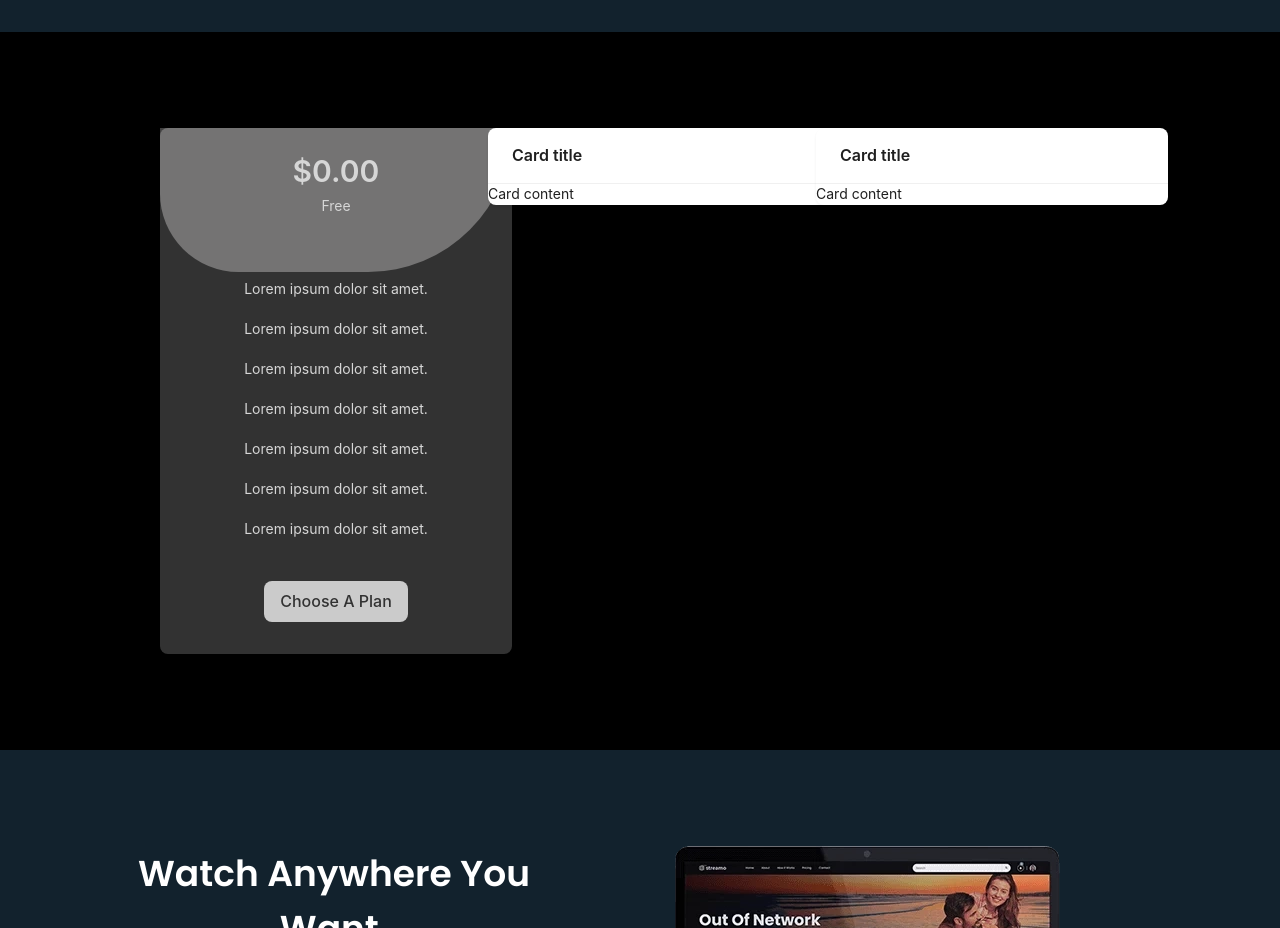
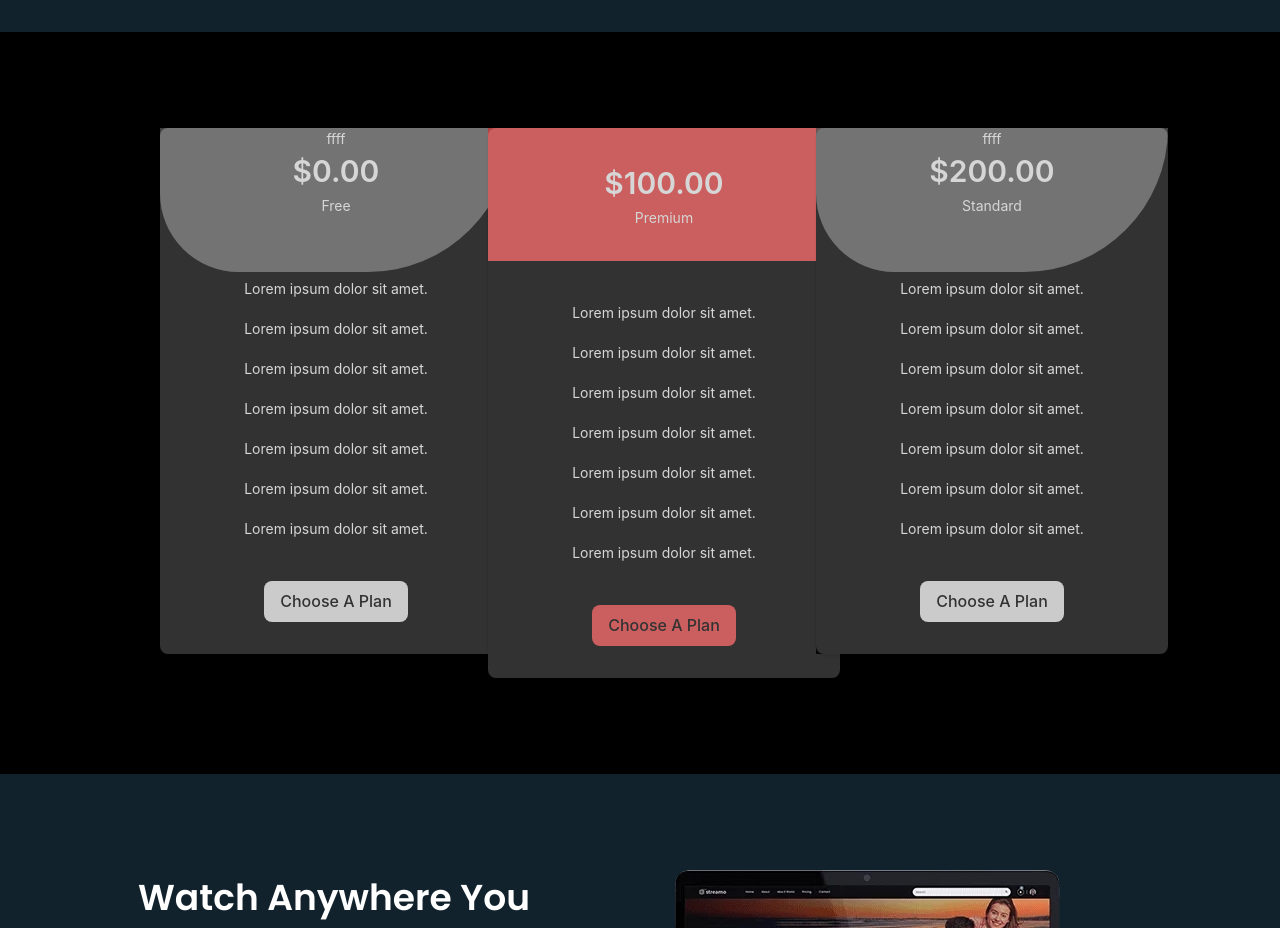
Before and after one commit to SrinivasulaReddy-pixel/ub_netflix, a React (Create React App) app: page / in a window 1280 px wide. Shown: the part 1620-2548 px from the top of the page. Built offline with nearby package versions, Linux system fonts and the light colour scheme.

Commit message:
created cards for subscription pages

```diff
--- a/src/components/subscrictionSection/subscrictionSection.css
+++ b/src/components/subscrictionSection/subscrictionSection.css
@@ -12,7 +12,6 @@
     text-align: center;
     opacity: 0.80;
     background-color: var(--secondary-color);
-
 }
 .subscription-section-card-title{
     color: white;
@@ -103,7 +102,7 @@
   }
 
   .subscription-section-card-title::before {
-    content: '';
+    content: 'ffff';
     position: absolute;
     top: 0;
     left: 0;
@@ -114,3 +113,50 @@
     border-radius: 0 0 550px 300px;
     z-index: 1; /* Ensure the background stays below the content */
   }
+
+                   /* CRAD 2 */
+
+  .subscription-section-card-title-2{
+    color: white;
+
+    opacity: 0.80;
+    background-color: var(--primary-color);
+    /* opacity: 0.6; */
+    padding:2rem 1.5rem
+  }
+
+
+.subscription-section-card-title-price-2{
+    font-size:30px;
+    font-weight: 600;
+
+}
+
+
+  .black-button-2{
+    background-color: var(--primary-color);
+    opacity: 1;
+  }
+
+
+  .subscription-section-card-button-section-2{
+    background-color: var(--secondary-color);
+    opacity: 0.80;
+
+}
+.subscription-section-card-button-section-2{
+    padding-top: 2rem;
+    padding-bottom: 2rem;
+}
+.subscription-section-card-button-section-2 span{
+    text-align: center;
+    padding-top: 2rem;
+}
+.subscription-section-card-button-section-2  span button{
+    font-size: 16px;
+    font-weight: 500;
+    border: none;
+    outline:none;
+    padding:0.5rem 1rem;
+    border-radius: 8px;
+  }
--- a/src/components/subscrictionSection/subscrictionSection.js
+++ b/src/components/subscrictionSection/subscrictionSection.js
@@ -37,14 +37,62 @@ export const SubscrictionSection = () => {
           </Card>
         </div>
         <div className="col-4">
-        <Card title="Card title" bordered={false}>
-          Card content
+        <Card bordered={false}>
+        <div className="subscription-section-card-content">
+              <div className="subscription-section-card-title-2">
+                <div>
+                  <span className="subscription-section-card-title-price-2">$100.00</span>
+                  <br/>
+                  <span>Premium</span>
+                </div>
+
+              </div>
+              <ul>
+                <li>Lorem ipsum dolor sit amet.
+                </li>
+                <li>Lorem ipsum dolor sit amet.</li>
+                <li>Lorem ipsum dolor sit amet.</li>
+                <li>Lorem ipsum dolor sit amet.</li>
+                <li>Lorem ipsum dolor sit amet.</li>
+                <li>Lorem ipsum dolor sit amet.</li>
+                <li>Lorem ipsum dolor sit amet.</li>
+              </ul>
+              <div className="subscription-section-card-button-section-2">
+                <span>
+                  <button className="black-button-2">Choose A Plan</button>
+                </span>
+              </div>
+            </div>
         </Card>
         </div>
 
         <div className="col-4">
-          <Card title="Card title" bordered={false}>
-            Card content
+          <Card bordered={false}>
+          <div className="subscription-section-card-content">
+              <div className="subscription-section-card-title">
+                <div>
+                  <span className="subscription-section-card-title-price">$200.00</span>
+                  <br/>
+                  <span>Standard</span>
+                </div>
+
+              </div>
+              <ul>
+                <li>Lorem ipsum dolor sit amet.
+                </li>
+                <li>Lorem ipsum dolor sit amet.</li>
+                <li>Lorem ipsum dolor sit amet.</li>
+                <li>Lorem ipsum dolor sit amet.</li>
+                <li>Lorem ipsum dolor sit amet.</li>
+                <li>Lorem ipsum dolor sit amet.</li>
+                <li>Lorem ipsum dolor sit amet.</li>
+              </ul>
+              <div className="subscription-section-card-button-section">
+                <span>
+                  <button className="black-button">Choose A Plan</button>
+                </span>
+              </div>
+            </div>
           </Card>
         </div>
       </div>
```
